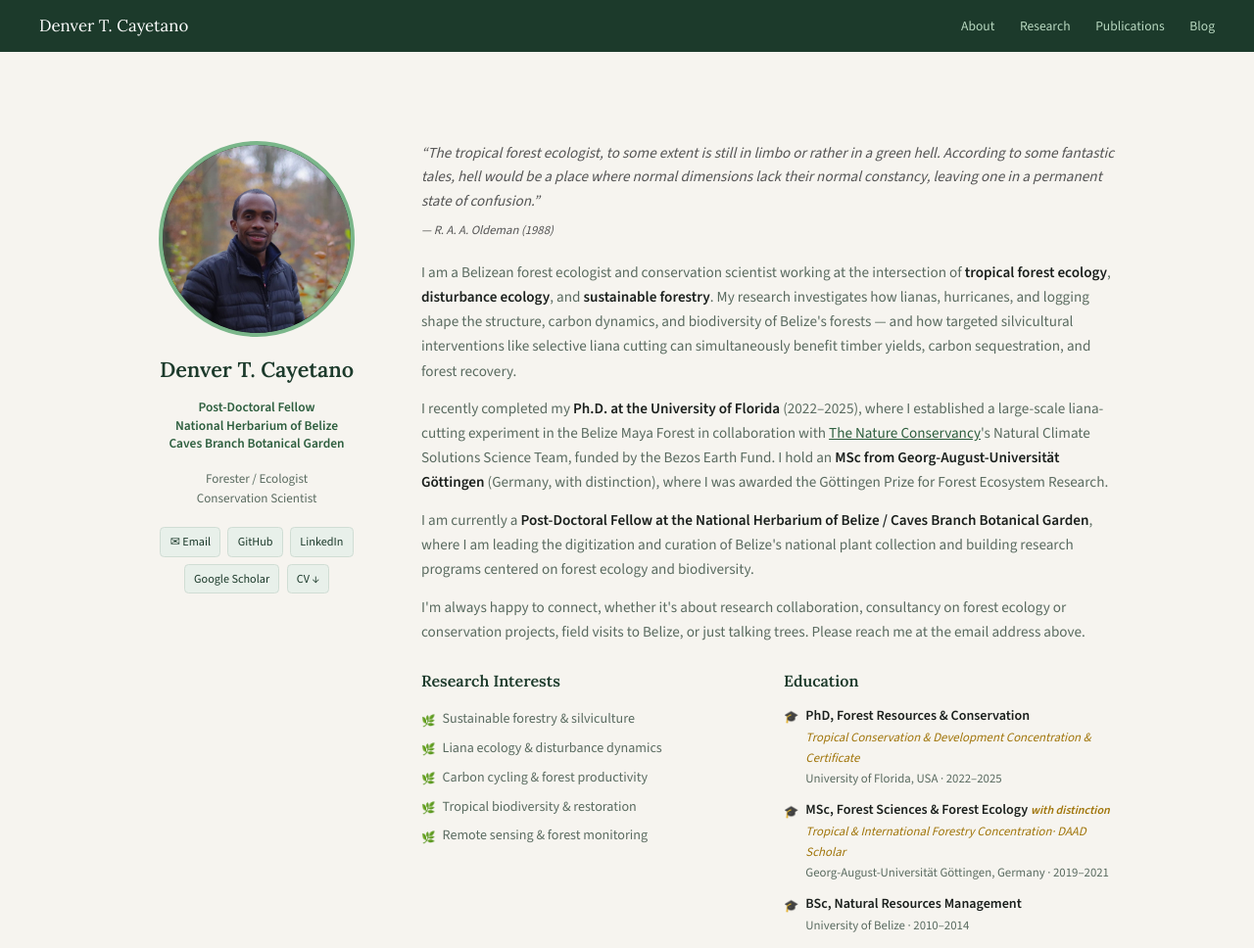
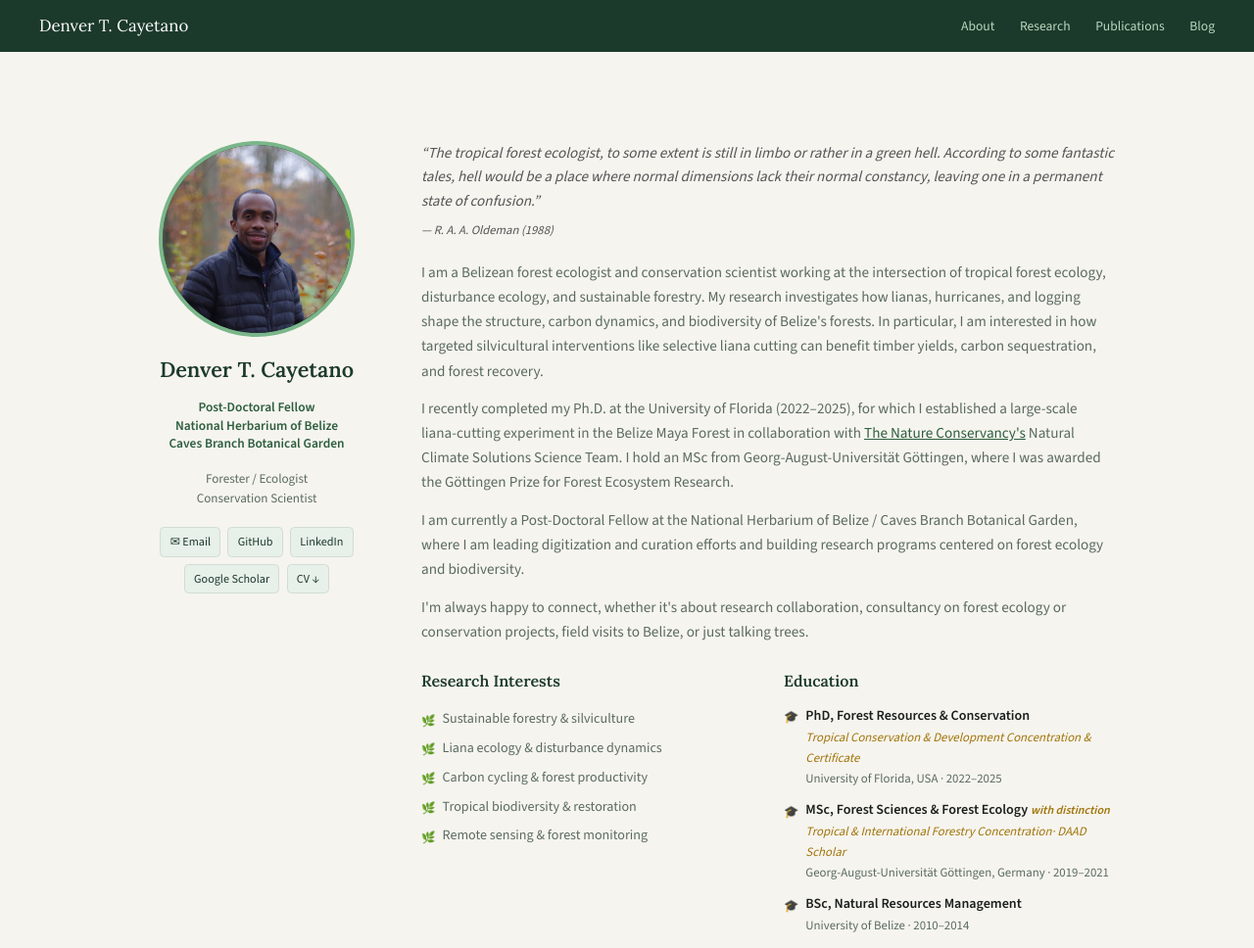
Before and after one commit to dcaye93/dcaye93.github.io, a plain HTML site: page index.html in a window 1280 px wide. Shown: the top 968 px of the page at 98% size. Drawn offline with nearby package versions, Linux system fonts and the light colour scheme.

Commit message:
Update index.html

```diff
--- a/index.html
+++ b/index.html
@@ -235,16 +235,16 @@
         <small style="display: inline-block; margin-top: 8px;">— R. A. A. Oldeman (1988)</small>
       </p>
       <p>
-        I am a Belizean forest ecologist and conservation scientist working at the intersection of <strong>tropical forest ecology</strong>, <strong>disturbance ecology</strong>, and <strong>sustainable forestry</strong>. My research investigates how lianas, hurricanes, and logging shape the structure, carbon dynamics, and biodiversity of Belize's forests — and how targeted silvicultural interventions like selective liana cutting can simultaneously benefit timber yields, carbon sequestration, and forest recovery.
+        I am a Belizean forest ecologist and conservation scientist working at the intersection of tropical forest ecology, disturbance ecology, and sustainable forestry. My research investigates how lianas, hurricanes, and logging shape the structure, carbon dynamics, and biodiversity of Belize's forests. In particular, I am interested in how targeted silvicultural interventions like selective liana cutting can benefit timber yields, carbon sequestration, and forest recovery.
       </p>
       <p>
-        I recently completed my <strong>Ph.D. at the University of Florida</strong> (2022–2025), where I established a large-scale liana-cutting experiment in the Belize Maya Forest in collaboration with <a href="https://www.nature.org" target="_blank">The Nature Conservancy</a>'s Natural Climate Solutions Science Team, funded by the Bezos Earth Fund. I hold an <strong>MSc from Georg-August-Universität Göttingen</strong> (Germany, with distinction), where I was awarded the Göttingen Prize for Forest Ecosystem Research.
+        I recently completed my Ph.D. at the University of Florida (2022–2025), for which I established a large-scale liana-cutting experiment in the Belize Maya Forest in collaboration with <a href="https://www.nature.org" target="_blank">The Nature Conservancy's</a> Natural Climate Solutions Science Team. I hold an MSc from Georg-August-Universität Göttingen, where I was awarded the Göttingen Prize for Forest Ecosystem Research.
       </p>
       <p>
-        I am currently a <strong>Post-Doctoral Fellow at the National Herbarium of Belize / Caves Branch Botanical Garden</strong>, where I am leading the digitization and curation of Belize's national plant collection and building research programs centered on forest ecology and biodiversity.
+        I am currently a Post-Doctoral Fellow at the National Herbarium of Belize / Caves Branch Botanical Garden, where I am leading digitization and curation efforts and building research programs centered on forest ecology and biodiversity.
       </p>
       <p>
-        I'm always happy to connect, whether it's about research collaboration, consultancy on forest ecology or conservation projects, field visits to Belize, or just talking trees. Please reach me at the email address above.
+        I'm always happy to connect, whether it's about research collaboration, consultancy on forest ecology or conservation projects, field visits to Belize, or just talking trees.
       </p>
       <div class="two-col">
         <div class="interests">
```
